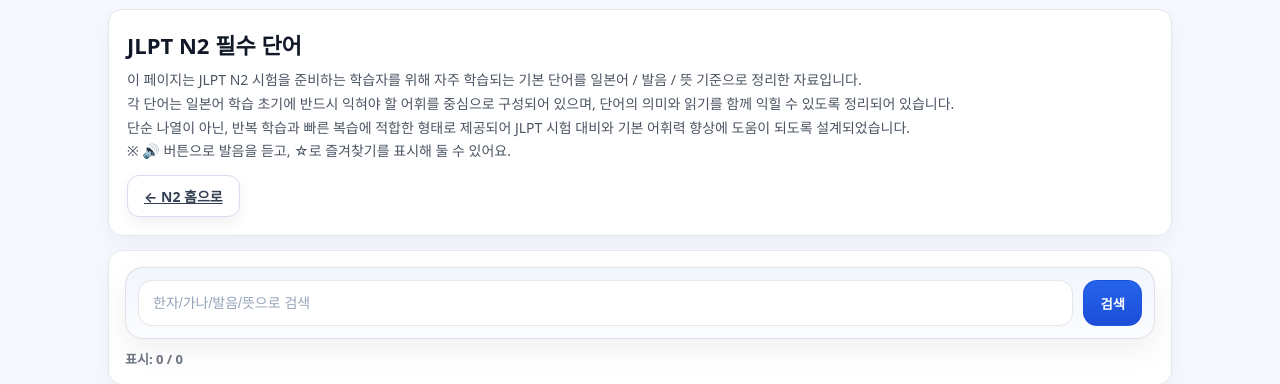
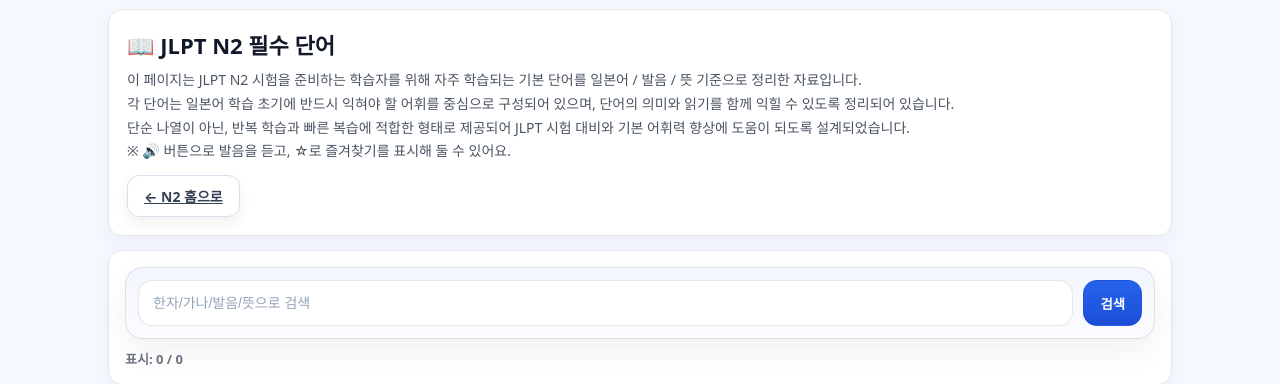
Before and after one commit to GameKingmaker/travel-talk, a Python web app: template templates/jlpt_n2_words.html in a window 1280 px wide. Shown: the part 94-478 px from the top of the page. Run offline with Jinja, Linux system fonts and the light colour scheme; the template is opened without the code that fills it, so the values that code supplies are empty.

Commit message:
Update jlpt_n2_words.html

```diff
--- a/templates/jlpt_n2_words.html
+++ b/templates/jlpt_n2_words.html
@@ -231,7 +231,7 @@
 {% block content %}
 
 <div class="jlpt-card">
-  <h1 class="jlpt-h1">JLPT N2 필수 단어</h1>
+  <h1 class="jlpt-h1">📖 JLPT N2 필수 단어</h1>
   <p class="jlpt-subtext">
     이 페이지는 JLPT N2 시험을 준비하는 학습자를 위해
 자주 학습되는 기본 단어를 일본어 / 발음 / 뜻 기준으로 정리한 자료입니다.
```
